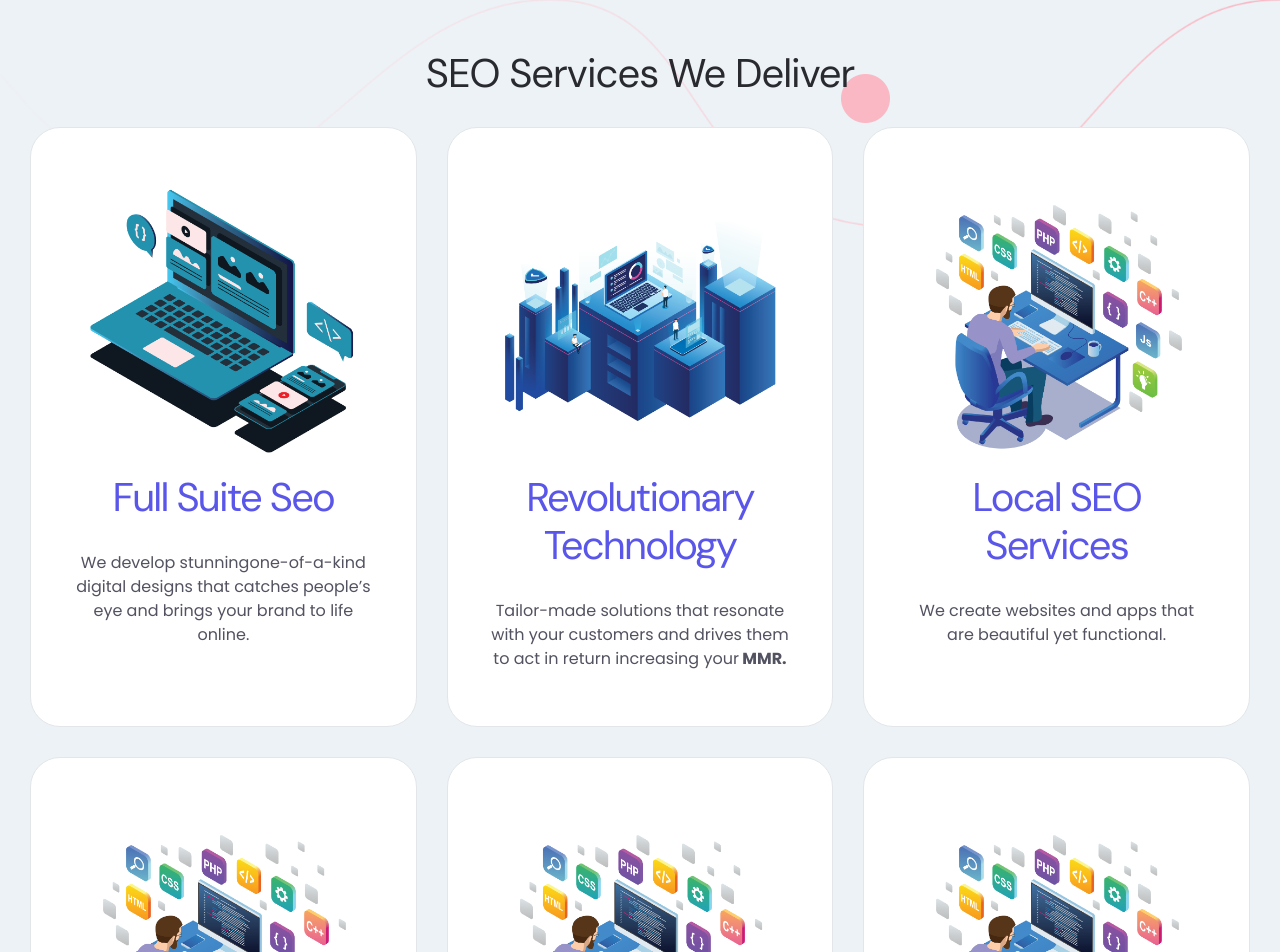
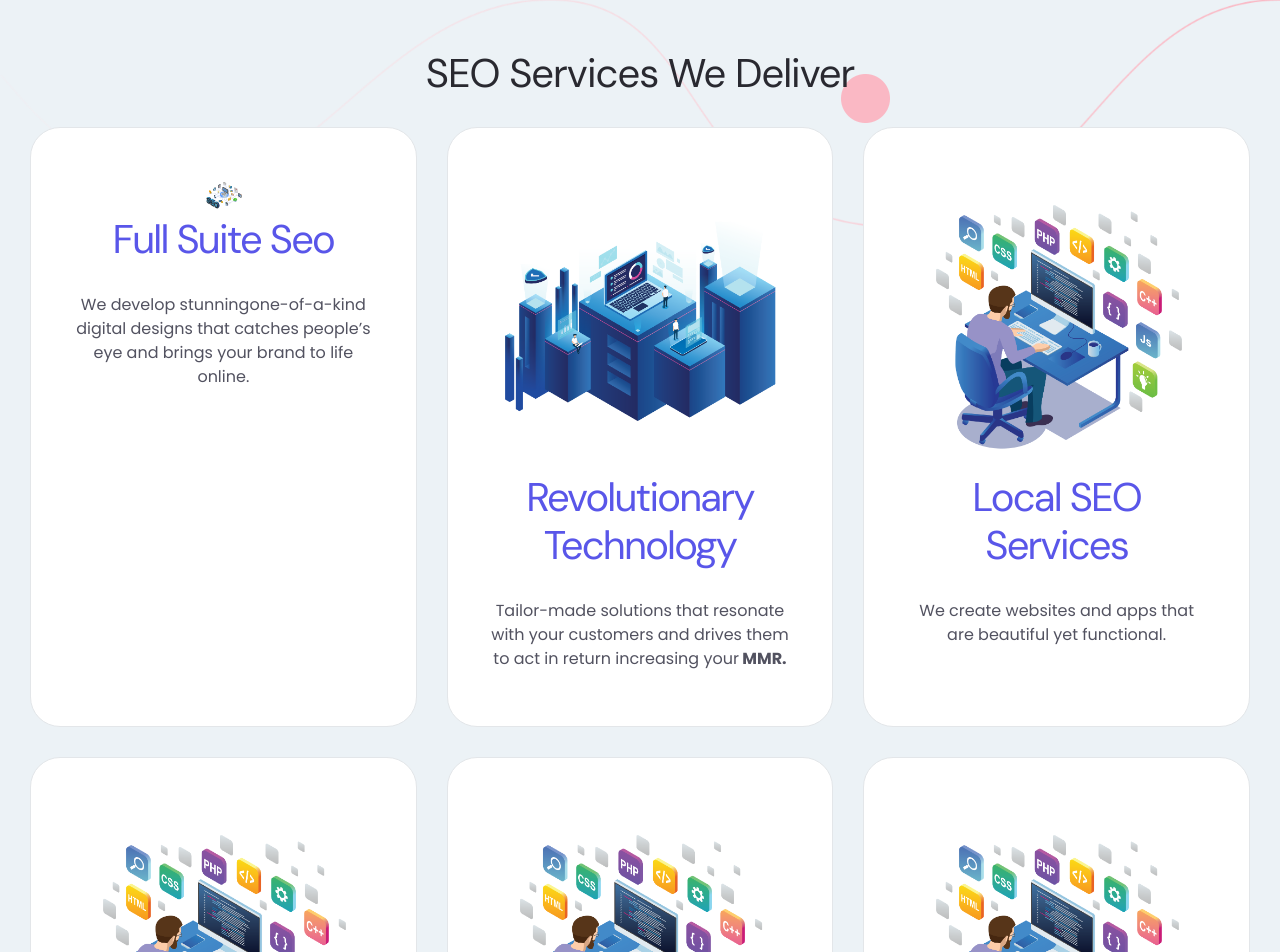
Before and after one commit to rohit-rai-0101rm/ca, a React (Create React App) app: page /services/seo in a window 1280 px wide. Shown: the part 2174-3126 px from the top of the page. Built offline with nearby package versions, Linux system fonts and the light colour scheme.

Commit message:
09 dec 18:50

```diff
--- a/src/component/ServicesSeo/SeoService.js
+++ b/src/component/ServicesSeo/SeoService.js
@@ -33,7 +33,7 @@ const SeoService = () => {
         <div className="col-lg-4 ">
           <div className="pricing-table pricing-borderd">
             <div className="pricing-header">
-              <img src="/images/unique/stunning.png" />
+              <img className="" src="/images/seo/seoService.png" />
               <h3 className="title">
             Full Suite Seo
               </h3>
```
Also changed, not shown: public/images/seo/seoService.png (added).
